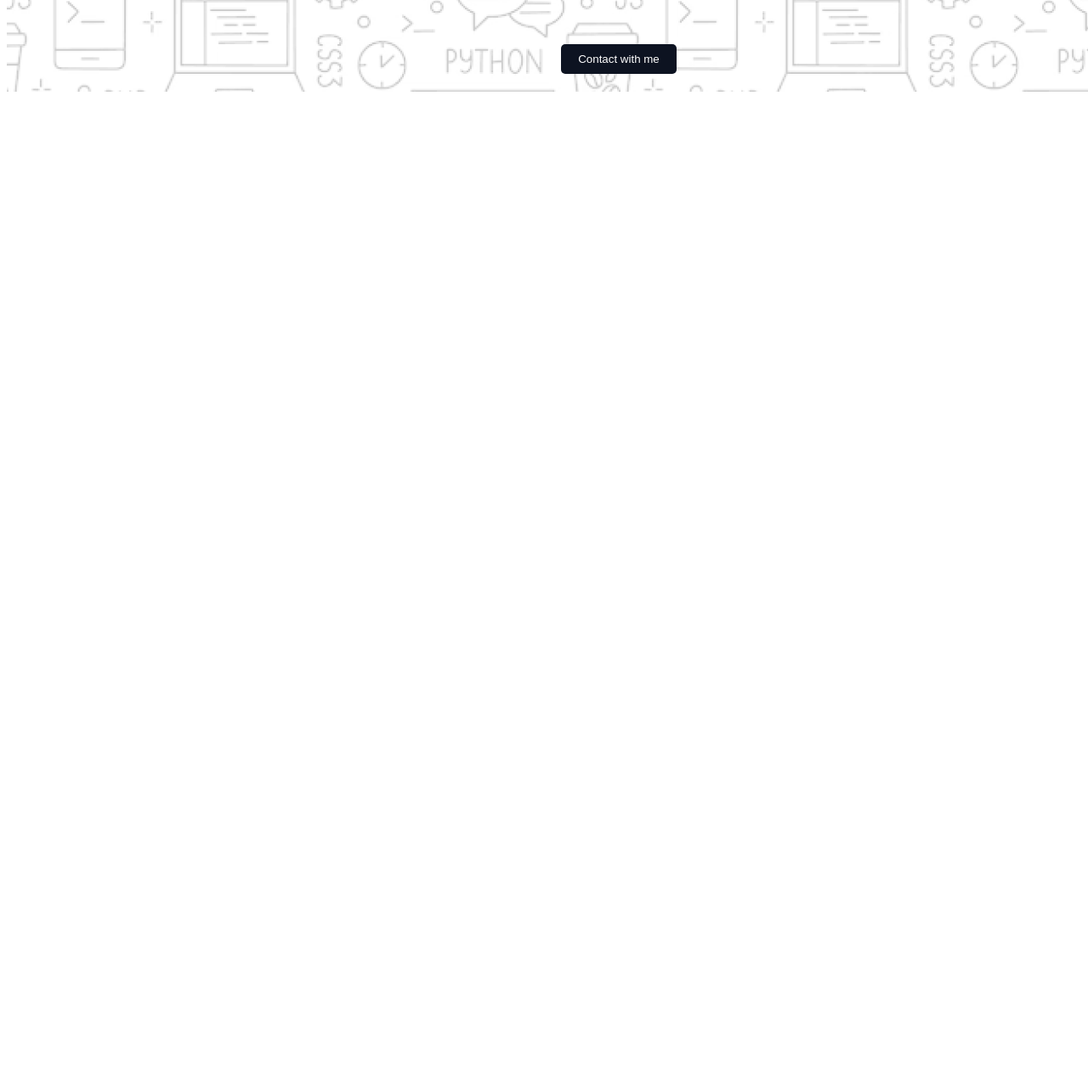
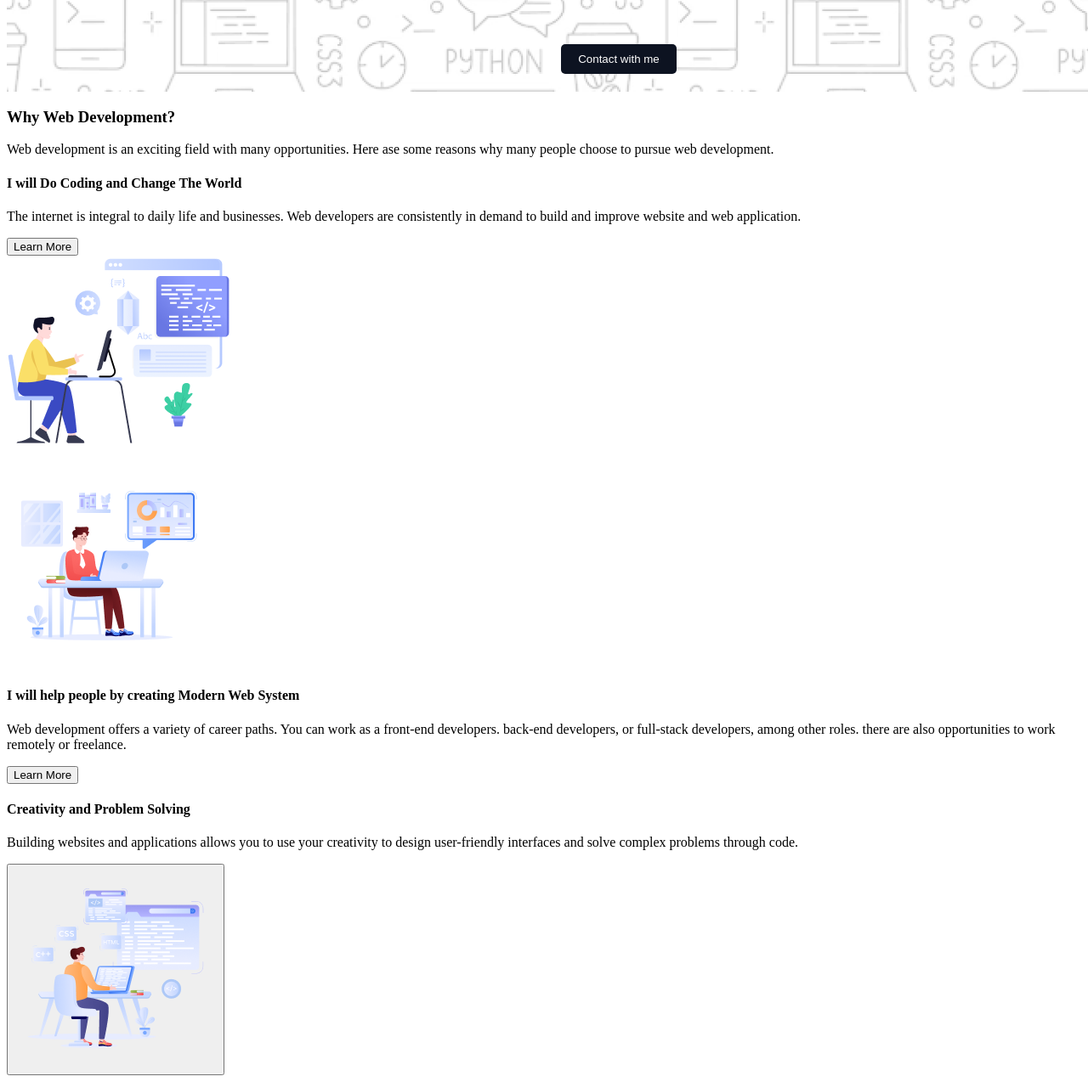
Before and after one commit to asifrahman2005/assignment-one, a plain HTML site: page index.html in a window 1280 px wide. Shown: the part 500-1774 px from the top of the page at 85% size. Before the commit the page ends 800 px from the top, so only its background shows below. Drawn offline with Linux system fonts and the light colour scheme.

Commit message:
added an all data and file

```diff
--- a/index.html
+++ b/index.html
@@ -22,6 +22,50 @@
         </section>
     </header>
     <main>
+        <article>
+            <!-- about web developer section start -->
+             <section class="section-one">
+                <div class="about-web-development">
+                    <div class="web-development-title">
+                        <h3>Why Web Development?</h3>
+                        <p>Web development is an exciting field with many opportunities. Here ase some reasons why many people choose to pursue web development.</p>
+                    </div>
+                    <div class="web-development-detales">
+                        <div class="items-one">
+                            <div class="itens- one-detales">
+                                <h4>I will Do Coding and Change The World</h4>
+                                <p>The internet is integral to daily life and businesses. Web developers are consistently in demand to build and improve website and web application.</p>
+                                <button class="btn">Learn More</button>
+                            </div>
+                            <div class="detales-img">
+                                <img src="assets/Layer_1.png" alt="">
+                            </div>
+                        </div>
+                        <div class="items-two">
+                            <div class="items-two-img">
+                                <img src="assets/Group 3.png" alt="">
+                            </div>
+                            <div class="items-two-detales">
+                                <h4>I will help people by creating Modern Web System</h4>
+                                <p>Web development offers a variety of career paths. You can work as a front-end developers. back-end developers, or full-stack developers, among other roles. there are also opportunities to work remotely or freelance.</p>
+                                <button class="btn">Learn More</button>
+                            </div>
+                        </div>
+                        <div class="items-three">
+                            <div class="items-three-">
+                                <h4>Creativity and Problem Solving</h4>
+                                <p>Building websites and applications allows you to use your creativity to design user-friendly interfaces and solve complex problems through code.</p>
+                                <button class="items-three-img">
+                                    <img src="assets/Group 4.png" alt="">
+                                </button>
+                            </div>
+                        </div>
+                    </div>
+                </div>
+             </section>
+             <!-- about developer section end -->
+             <!-- my  -->
+        </article>
     </main>
     <footer></footer>
 </body>
--- a/style/style.css
+++ b/style/style.css
@@ -37,7 +37,8 @@
     font-size: 20px;
     font-weight: 400;
 }
-.btn-content{
+
+.btn-content {
     padding: 10px 20px;
     background-color: rgb(13, 19, 33);
     color: white;
```
